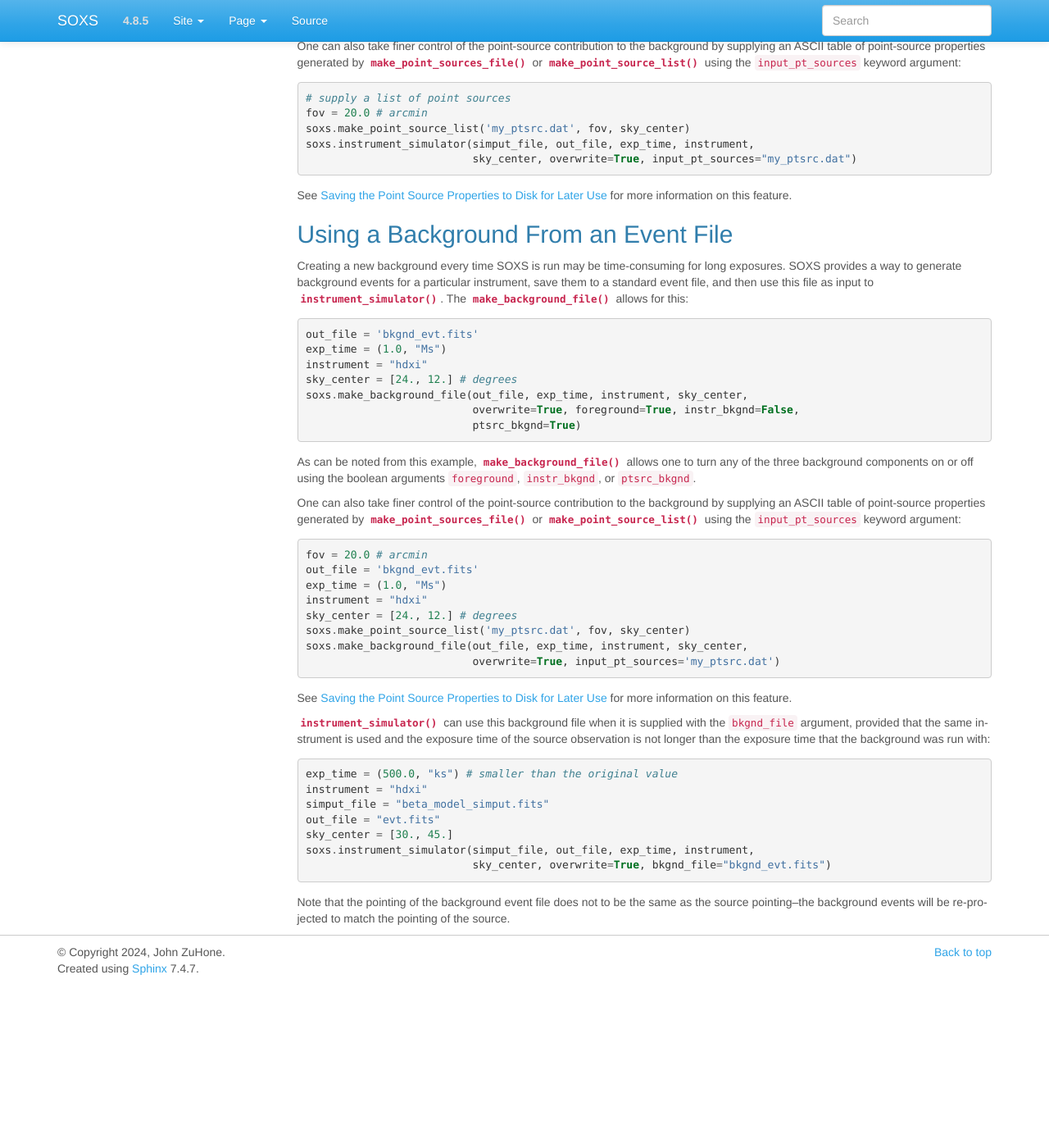
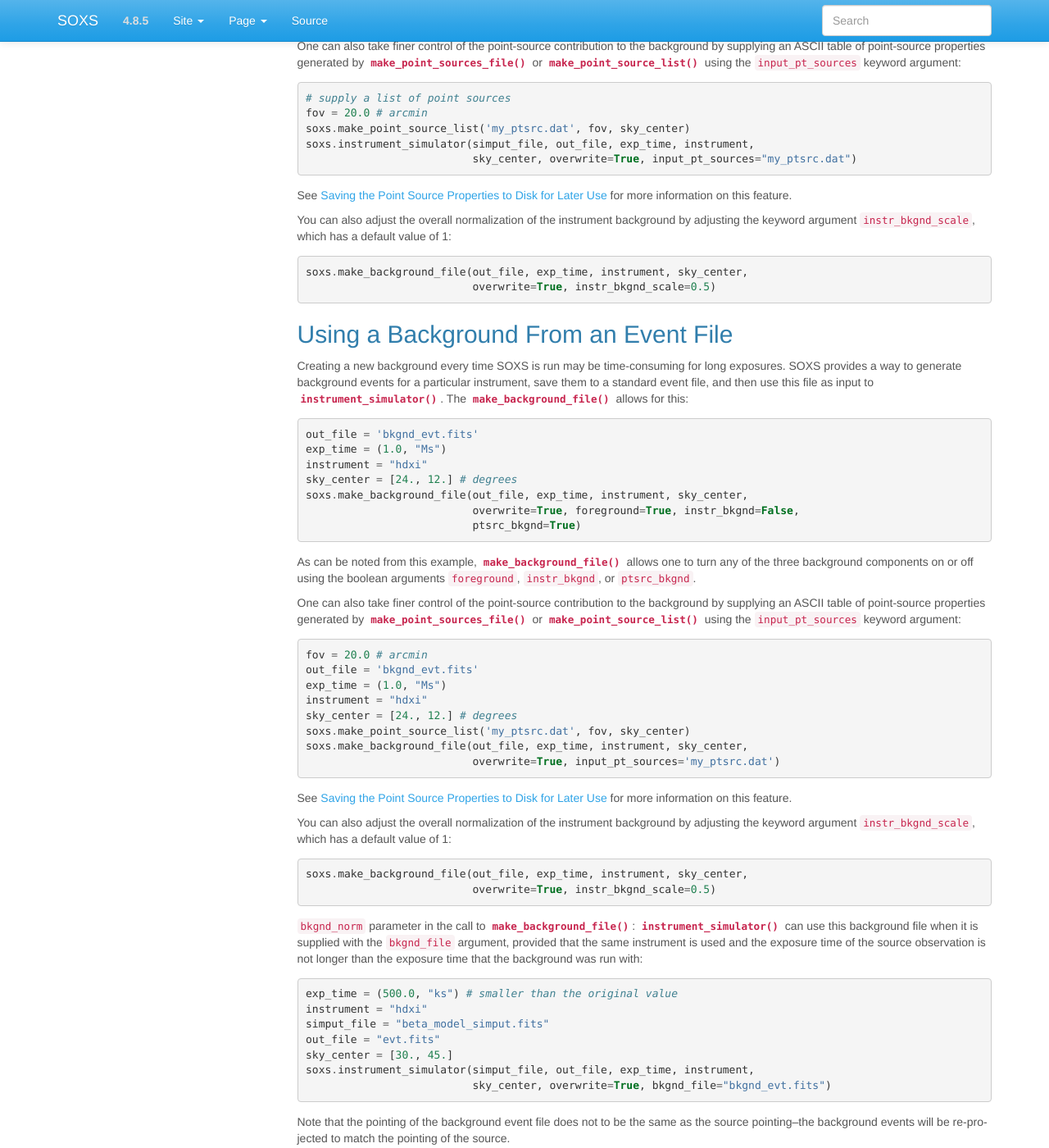
Before and after one commit to lynx-x-ray-observatory/soxs, a Sphinx documentation site: the page built from doc/source/users_guide/background.rst, in a window 1280 px wide and 1400 px high, scrolled down 2695 px. Shown: the whole window at 82% size. Built offline with Sphinx 7.4.7, drawn with Linux system fonts in a browser that asks for light colours; before the commit the page ends 3896 px from its top, so only the background shows below that.

Commit message:
instr_bkgnd_scale

```diff
--- a/doc/source/users_guide/background.rst
+++ b/doc/source/users_guide/background.rst
@@ -146,6 +146,8 @@ The ``"bkgnd"`` entry can also be set to ``None``, which corresponds to no
 particle background. To change the particle background, one would need to
 define a new instrument specification with a different background.
 
+.. _adjust-bkgnd:
+
 Adjusting Background Components
 -------------------------------
 
@@ -200,6 +202,14 @@ using the ``input_pt_sources`` keyword argument:
 
 See :ref:`point-source-list` for more information on this feature.
 
+You can also adjust the overall normalization of the instrument background by
+adjusting the keyword argument ``instr_bkgnd_scale``, which has a default value of 1:
+
+.. code-block:: python
+
+    soxs.make_background_file(out_file, exp_time, instrument, sky_center,
+                              overwrite=True, instr_bkgnd_scale=0.5)
+
 .. _make-bkgnd:
 
 Using a Background From an Event File
@@ -244,6 +254,15 @@ using the ``input_pt_sources`` keyword argument:
 
 See :ref:`point-source-list` for more information on this feature.
 
+You can also adjust the overall normalization of the instrument background by
+adjusting the keyword argument ``instr_bkgnd_scale``, which has a default value of 1:
+
+.. code-block:: python
+
+    soxs.make_background_file(out_file, exp_time, instrument, sky_center,
+                              overwrite=True, instr_bkgnd_scale=0.5)
+
+``bkgnd_norm`` parameter in the call to :func:`~soxs.instrument.make_background_file`:
 :func:`~soxs.instrument.instrument_simulator` can use this background file when
 it is supplied with the ``bkgnd_file`` argument, provided that the same
 instrument is used and the exposure time of the source observation is not longer
```
Also changed, not shown: doc/source/users_guide/instrument.rst (+12 -2 lines), 4 other files.
